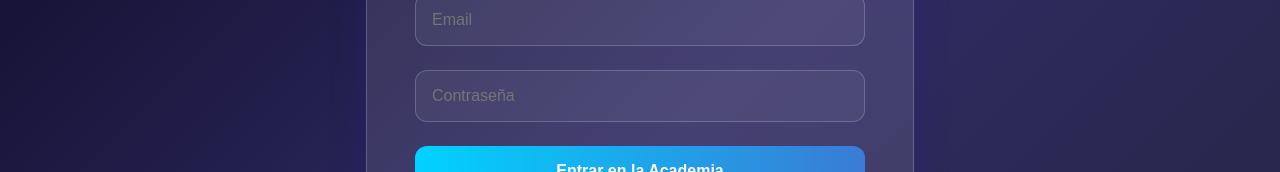
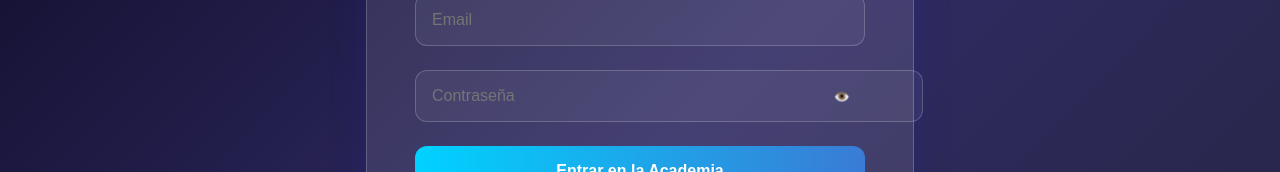
Before and after one commit to ciglesias55-pixel/tracking-app, a React (Vite) app: page / in a window 1280 px wide. Shown: the part 234-406 px from the top of the page. Built offline with nearby package versions, Linux system fonts and the light colour scheme; no server answers.

Commit message:
feat: Añadido botón de ojo para ver/ocultar contraseña en el Login

```diff
--- a/src/components/Login.jsx
+++ b/src/components/Login.jsx
@@ -6,6 +6,7 @@
     const [email, setEmail] = useState('');
     const [password, setPassword] = useState('');
     const [isRegistering, setIsRegistering] = useState(false);
+    const [showPassword, setShowPassword] = useState(false);
     const [error, setError] = useState('');
 
     const handleSubmit = async (e) => {
@@ -59,14 +60,38 @@
                         required
                         className="glass-input"
                     />
+                    <div style={{ position: 'relative', width: '100%' }}>
                         <input
-                        type="password"
+                            type={showPassword ? 'text' : 'password'}
                             placeholder="Contraseña"
                             value={password}
                             onChange={(e) => setPassword(e.target.value)}
                             required
                             className="glass-input"
+                            style={{ width: '100%', paddingRight: '2.5rem' }}
                         />
+                        <button
+                            type="button"
+                            onClick={() => setShowPassword(!showPassword)}
+                            style={{
+                                position: 'absolute',
+                                right: '10px',
+                                top: '50%',
+                                transform: 'translateY(-50%)',
+                                background: 'transparent',
+                                border: 'none',
+                                color: 'var(--text-secondary)',
+                                cursor: 'pointer',
+                                padding: '5px',
+                                display: 'flex',
+                                alignItems: 'center',
+                                justifyContent: 'center'
+                            }}
+                            title={showPassword ? "Ocultar Contraseña" : "Ver Contraseña"}
+                        >
+                            {showPassword ? '👁️‍🗨️' : '👁️'}
+                        </button>
+                    </div>
 
                     {error && <p style={{ color: '#ff4b2b', fontSize: '0.9rem' }}>{error}</p>}
 
```
Lines whose indentation alone changed are shown as unchanged.
